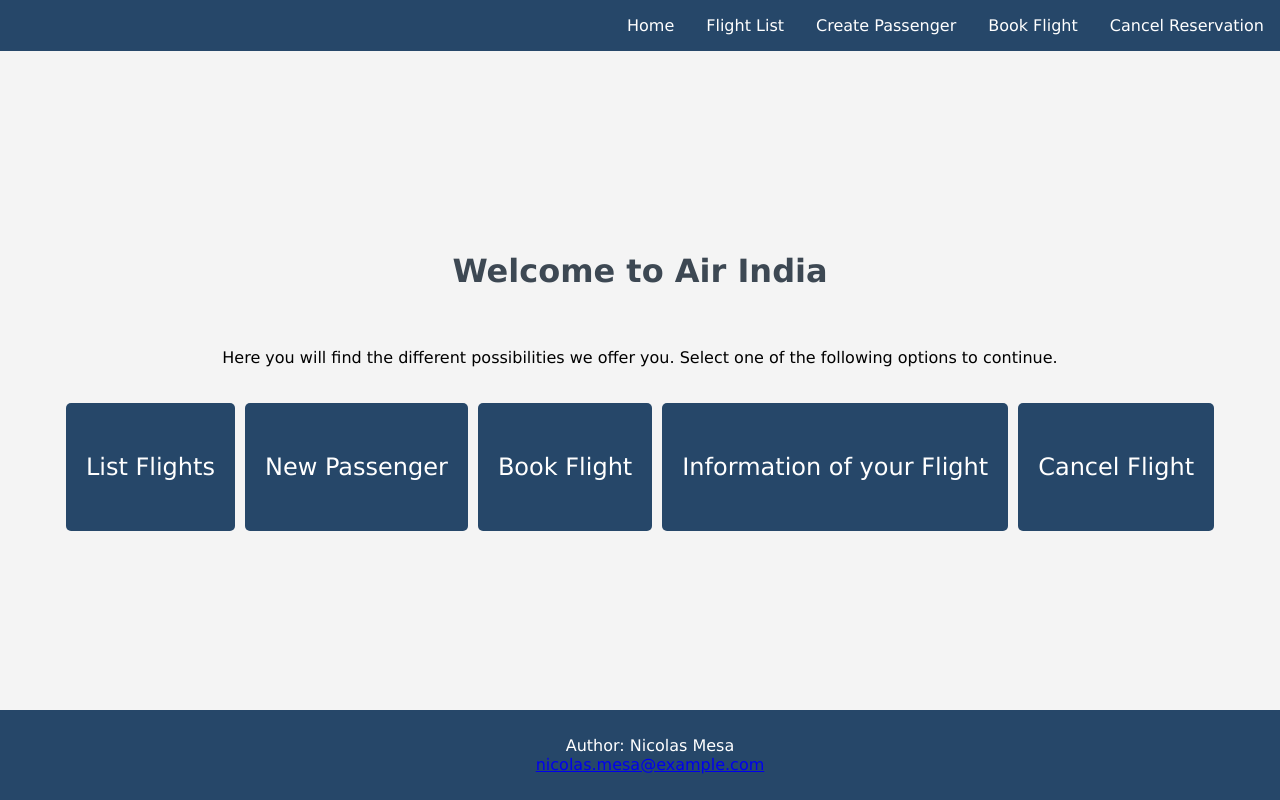
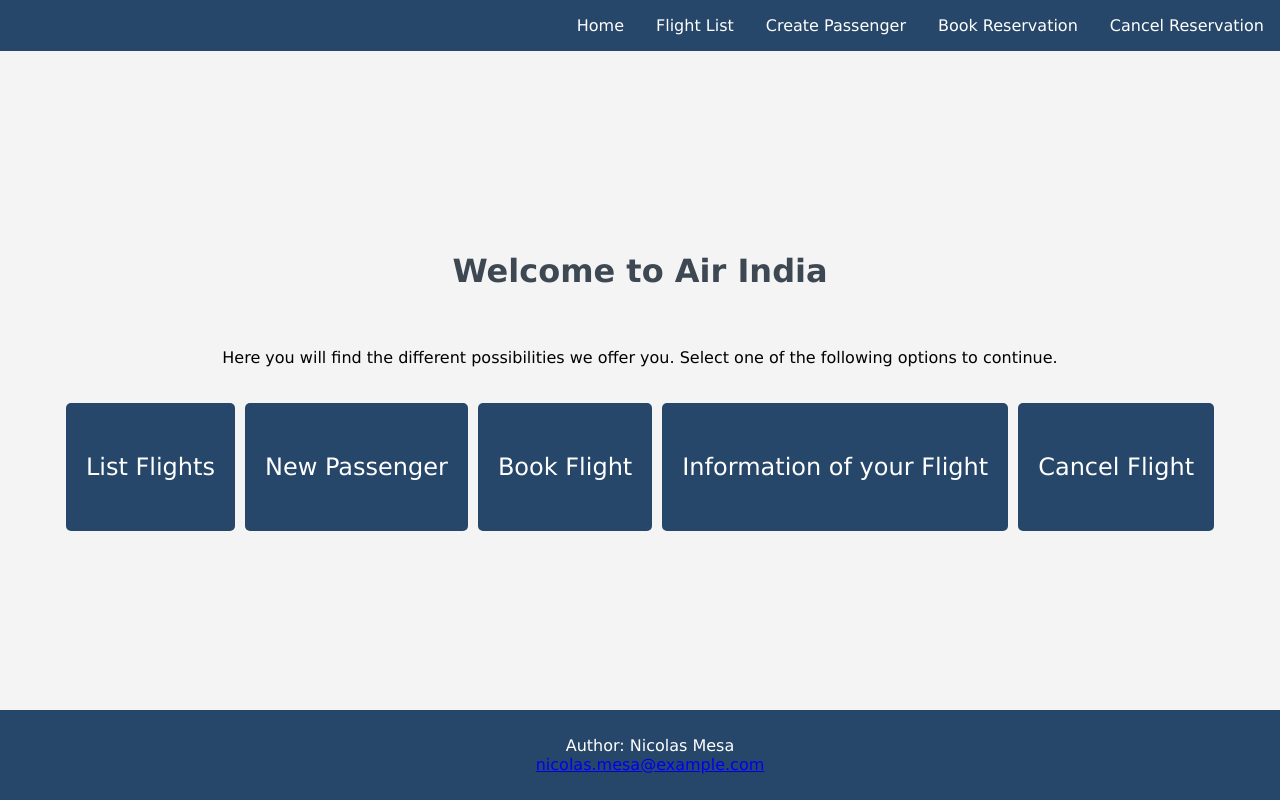
Before and after one commit to NMesar2905/AirlineManagementSystemAngular, an Angular app: page /home in a window 1280 px wide. Built offline with nearby package versions, Linux system fonts and the light colour scheme.

Commit message:
Testing Github Webhook

```diff
--- a/src/app/components/header/header.component.html
+++ b/src/app/components/header/header.component.html
@@ -5,7 +5,7 @@
           <li><a [routerLink]="ROUTES.HOME">Home</a></li>
           <li><a [routerLink]="ROUTES.FLIGHT_LIST">Flight List</a></li>
           <li><a [routerLink]="ROUTES.PASSENGER_CREATION">Create Passenger</a></li>
-          <li><a [routerLink]="ROUTES.BOOK_FLIGHT">Book Flight</a></li>
+          <li><a [routerLink]="ROUTES.BOOK_FLIGHT">Book Reservation</a></li>
           <li><a [routerLink]="ROUTES.CANCEL_RESERVATION">Cancel Reservation</a></li>
         </ul>
       </nav>
```
